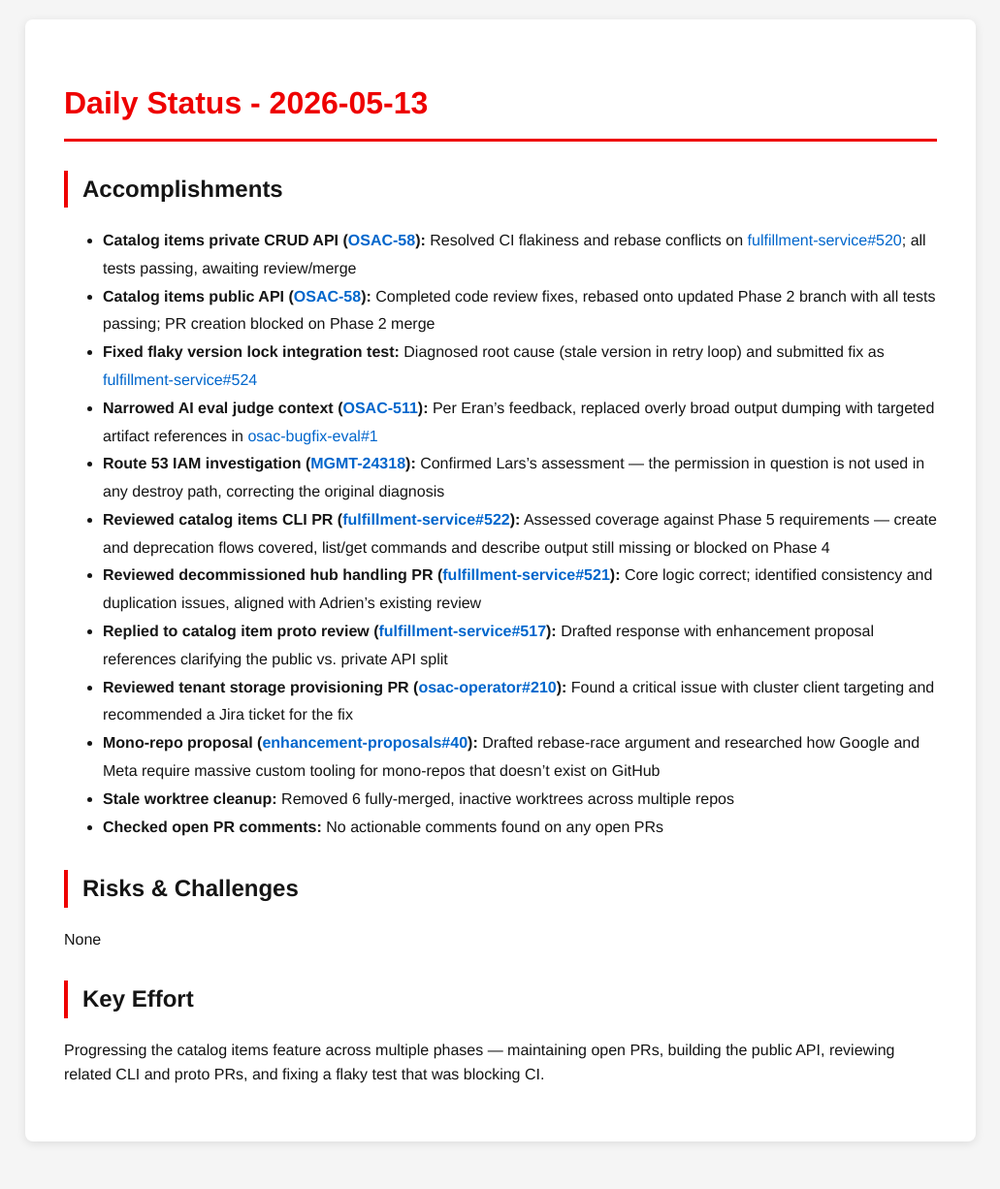
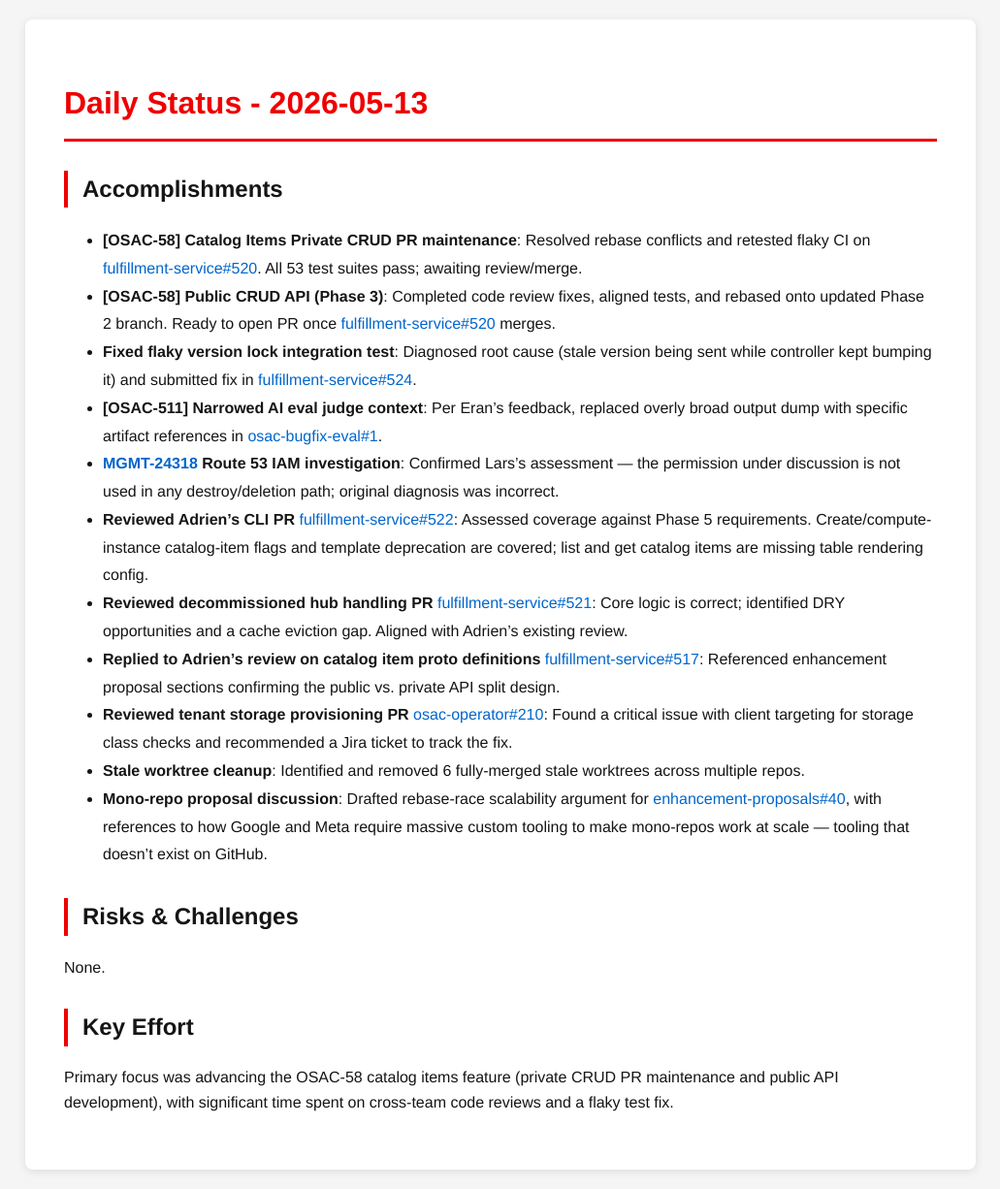
Before and after one commit to tzvatot/daily-status, a Jekyll site: the page built from 2026-05-13.md, in a window 1280 px wide. Shown: the whole page at 97% size, without its empty margins (124-1155 px from the left). Built offline with Jekyll 4.4.1, drawn with Linux system fonts in a browser that asks for light colours; before the commit the page ends 1197 px from its top, so only the background shows below that.

Commit message:
Daily status update - 2026-05-13

```diff
--- a/2026-05-13.md
+++ b/2026-05-13.md
@@ -7,21 +7,23 @@ date: 2026-05-13
 # Daily Status - 2026-05-13
 
 ## Accomplishments
-- **Catalog items private CRUD API ([OSAC-58](https://issues.redhat.com/browse/OSAC-58)):** Resolved CI flakiness and rebase conflicts on [fulfillment-service#520](https://github.com/osac-project/fulfillment-service/pull/520); all tests passing, awaiting review/merge
-- **Catalog items public API ([OSAC-58](https://issues.redhat.com/browse/OSAC-58)):** Completed code review fixes, rebased onto updated Phase 2 branch with all tests passing; PR creation blocked on Phase 2 merge
-- **Fixed flaky version lock integration test:** Diagnosed root cause (stale version in retry loop) and submitted fix as [fulfillment-service#524](https://github.com/osac-project/fulfillment-service/pull/524)
-- **Narrowed AI eval judge context ([OSAC-511](https://issues.redhat.com/browse/OSAC-511)):** Per Eran's feedback, replaced overly broad output dumping with targeted artifact references in [osac-bugfix-eval#1](https://github.com/eranco74/osac-bugfix-eval/pull/1)
-- **Route 53 IAM investigation ([MGMT-24318](https://issues.redhat.com/browse/MGMT-24318)):** Confirmed Lars's assessment — the permission in question is not used in any destroy path, correcting the original diagnosis
-- **Reviewed catalog items CLI PR ([fulfillment-service#522](https://github.com/osac-project/fulfillment-service/pull/522)):** Assessed coverage against Phase 5 requirements — create and deprecation flows covered, list/get commands and describe output still missing or blocked on Phase 4
-- **Reviewed decommissioned hub handling PR ([fulfillment-service#521](https://github.com/osac-project/fulfillment-service/pull/521)):** Core logic correct; identified consistency and duplication issues, aligned with Adrien's existing review
-- **Replied to catalog item proto review ([fulfillment-service#517](https://github.com/osac-project/fulfillment-service/pull/517)):** Drafted response with enhancement proposal references clarifying the public vs. private API split
-- **Reviewed tenant storage provisioning PR ([osac-operator#210](https://github.com/osac-project/osac-operator/pull/210)):** Found a critical issue with cluster client targeting and recommended a Jira ticket for the fix
-- **Mono-repo proposal ([enhancement-proposals#40](https://github.com/osac-project/enhancement-proposals/pull/40)):** Drafted rebase-race argument and researched how Google and Meta require massive custom tooling for mono-repos that doesn't exist on GitHub
-- **Stale worktree cleanup:** Removed 6 fully-merged, inactive worktrees across multiple repos
-- **Checked open PR comments:** No actionable comments found on any open PRs
+
+- **[OSAC-58] Catalog Items Private CRUD PR maintenance**: Resolved rebase conflicts and retested flaky CI on [fulfillment-service#520](https://github.com/osac-project/fulfillment-service/pull/520). All 53 test suites pass; awaiting review/merge.
+- **[OSAC-58] Public CRUD API (Phase 3)**: Completed code review fixes, aligned tests, and rebased onto updated Phase 2 branch. Ready to open PR once [fulfillment-service#520](https://github.com/osac-project/fulfillment-service/pull/520) merges.
+- **Fixed flaky version lock integration test**: Diagnosed root cause (stale version being sent while controller kept bumping it) and submitted fix in [fulfillment-service#524](https://github.com/osac-project/fulfillment-service/pull/524).
+- **[OSAC-511] Narrowed AI eval judge context**: Per Eran's feedback, replaced overly broad output dump with specific artifact references in [osac-bugfix-eval#1](https://github.com/eranco74/osac-bugfix-eval/pull/1).
+- **[MGMT-24318](https://issues.redhat.com/browse/MGMT-24318) Route 53 IAM investigation**: Confirmed Lars's assessment — the permission under discussion is not used in any destroy/deletion path; original diagnosis was incorrect.
+- **Reviewed Adrien's CLI PR** [fulfillment-service#522](https://github.com/osac-project/fulfillment-service/pull/522): Assessed coverage against Phase 5 requirements. Create/compute-instance catalog-item flags and template deprecation are covered; list and get catalog items are missing table rendering config.
+- **Reviewed decommissioned hub handling PR** [fulfillment-service#521](https://github.com/osac-project/fulfillment-service/pull/521): Core logic is correct; identified DRY opportunities and a cache eviction gap. Aligned with Adrien's existing review.
+- **Replied to Adrien's review on catalog item proto definitions** [fulfillment-service#517](https://github.com/osac-project/fulfillment-service/pull/517): Referenced enhancement proposal sections confirming the public vs. private API split design.
+- **Reviewed tenant storage provisioning PR** [osac-operator#210](https://github.com/osac-project/osac-operator/pull/210): Found a critical issue with client targeting for storage class checks and recommended a Jira ticket to track the fix.
+- **Stale worktree cleanup**: Identified and removed 6 fully-merged stale worktrees across multiple repos.
+- **Mono-repo proposal discussion**: Drafted rebase-race scalability argument for [enhancement-proposals#40](https://github.com/osac-project/enhancement-proposals/pull/40), with references to how Google and Meta require massive custom tooling to make mono-repos work at scale — tooling that doesn't exist on GitHub.
 
 ## Risks & Challenges
-None
+
+None.
 
 ## Key Effort
-Progressing the catalog items feature across multiple phases — maintaining open PRs, building the public API, reviewing related CLI and proto PRs, and fixing a flaky test that was blocking CI.
+
+Primary focus was advancing the OSAC-58 catalog items feature (private CRUD PR maintenance and public API development), with significant time spent on cross-team code reviews and a flaky test fix.
```
